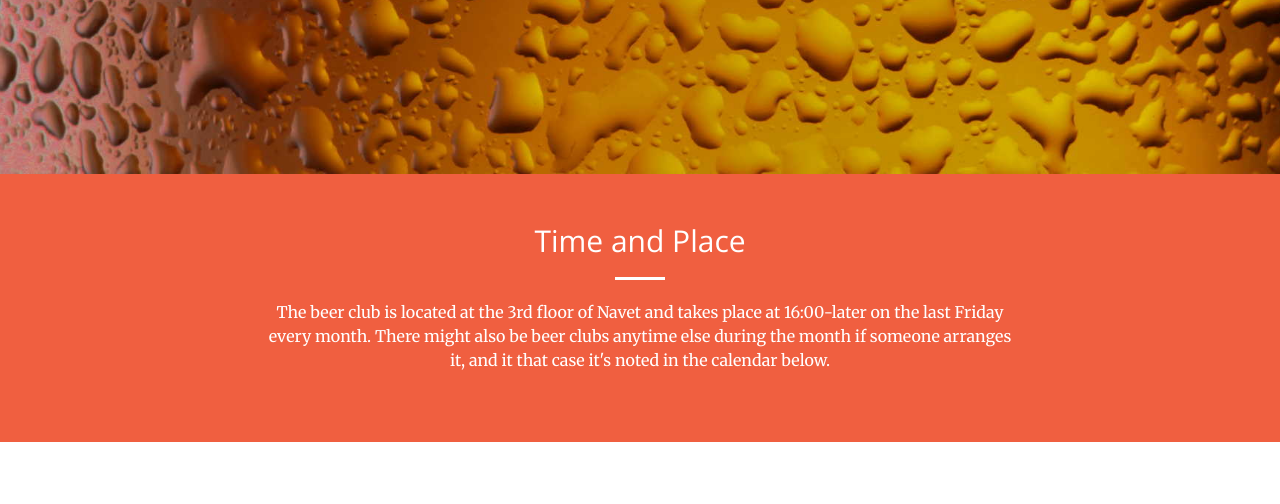
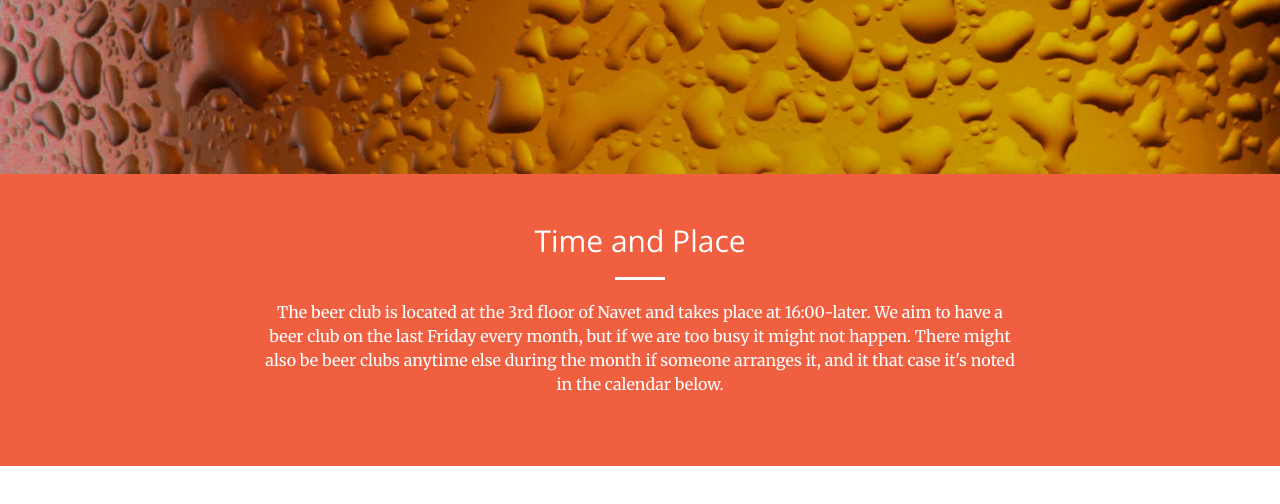
Before and after one commit to navet-beerclub/navet-beerclub.github.io, a website: page index.html in a window 1280 px wide. Shown: the part 626-1130 px from the top of the page. Drawn offline with nearby package versions, Linux system fonts and the light colour scheme.

Commit message:
Update index.html

```diff
--- a/index.html
+++ b/index.html
@@ -87,7 +87,7 @@
                 <div class="col-lg-8 col-lg-offset-2 text-center">
     				<h2 class="section-heading">Time and Place</h2>
                     <hr class="light">
-                    <p>The beer club is located at the 3rd floor of Navet and takes place at 16:00-later on the last Friday every month. There might also be beer clubs anytime else during the month if someone arranges it, and it that case it's noted in the calendar below.</p>
+                    <p>The beer club is located at the 3rd floor of Navet and takes place at 16:00-later. We aim to have a beer club on the last Friday every month, but if we are too busy it might not happen. There might also be beer clubs anytime else during the month if someone arranges it, and it that case it's noted in the calendar below.</p>
                 </div>
             </div>
         </div>
```
